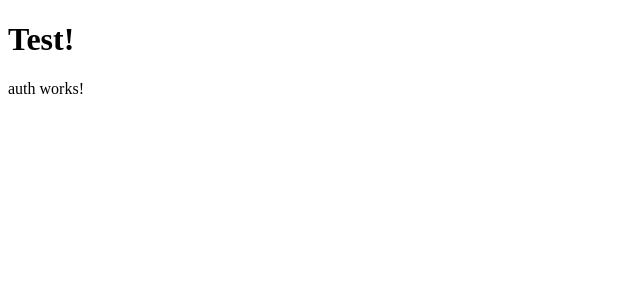
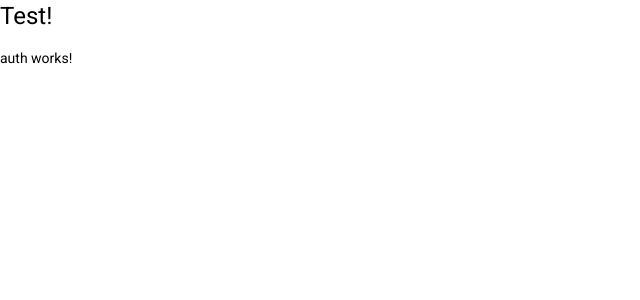
Before and after one commit to myownsumm/ng-13-demo-1, an Angular app: page /auth in a window 1280 px wide. Shown: the top 300 px of the page, without its empty margins (0-640 px from the left). Built offline with nearby package versions, Linux system fonts and the light colour scheme; what @ngrx/effects, @ngrx/store would draw is missing.

Commit message:
Install ng material

```diff
--- a/angular.json
+++ b/angular.json
@@ -27,6 +27,7 @@
               "src/assets"
             ],
             "styles": [
+              "./node_modules/@angular/material/prebuilt-themes/indigo-pink.css",
               "src/styles.scss"
             ],
             "scripts": []
@@ -83,6 +84,7 @@
             "tsConfig": "src/tsconfig.spec.json",
             "karmaConfig": "src/karma.conf.js",
             "styles": [
+              "./node_modules/@angular/material/prebuilt-themes/indigo-pink.css",
               "src/styles.scss"
             ],
             "scripts": [],
--- a/package.json
+++ b/package.json
@@ -11,6 +11,8 @@
   },
   "private": true,
   "dependencies": {
+    "@angular/animations": "~13.3.0",
+    "@angular/cdk": "^13.3.7",
     "@angular/common": "~13.3.0",
     "@angular/compiler": "~13.3.0",
     "@angular/core": "~13.3.0",
@@ -30,8 +32,8 @@
   },
   "devDependencies": {
     "@angular-devkit/build-angular": "^13.2.3",
-    "@angular/cli": "^13.2.3",
-    "@angular/compiler-cli": "^13.2.2",
+    "@angular/cli": "~13.3.0",
+    "@angular/compiler-cli": "~13.3.0",
     "@angular/language-service": "^13.2.2",
     "@types/node": "^17.0.17",
     "@types/jasmine": "^3.10.3",
--- a/src/app/app.module.ts
+++ b/src/app/app.module.ts
@@ -12,6 +12,7 @@
 import { ReposComponent } from './components/repos/repos.component';
 import { someReducer } from './store/reducers/app.reducer';
 import {OwnerComponent} from './components/owner/owner.component';
+import { BrowserAnimationsModule } from '@angular/platform-browser/animations';
 
 @NgModule({
   imports: [
@@ -23,6 +24,7 @@
       maxAge: 25,
       logOnly: environment.production,
     }),
+    BrowserAnimationsModule,
   ],
   declarations: [
     AppComponent,
--- a/src/index.html
+++ b/src/index.html
@@ -7,8 +7,11 @@
 
   <meta name="viewport" content="width=device-width, initial-scale=1">
   <link rel="icon" type="image/x-icon" href="favicon.ico">
+  <link rel="preconnect" href="https://fonts.gstatic.com">
+  <link href="https://fonts.googleapis.com/css2?family=Roboto:wght@300;400;500&display=swap" rel="stylesheet">
+  <link href="https://fonts.googleapis.com/icon?family=Material+Icons" rel="stylesheet">
 </head>
-<body>
+<body class="mat-typography">
   <app-root></app-root>
 </body>
 </html>
--- a/src/styles.scss
+++ b/src/styles.scss
@@ -1 +1,4 @@
 /* You can add global styles to this file, and also import other style files */
+
+html, body { height: 100%; }
+body { margin: 0; font-family: Roboto, "Helvetica Neue", sans-serif; }
```
Also changed, not shown: 1 other file (tests, documents, lock files or other folders).
